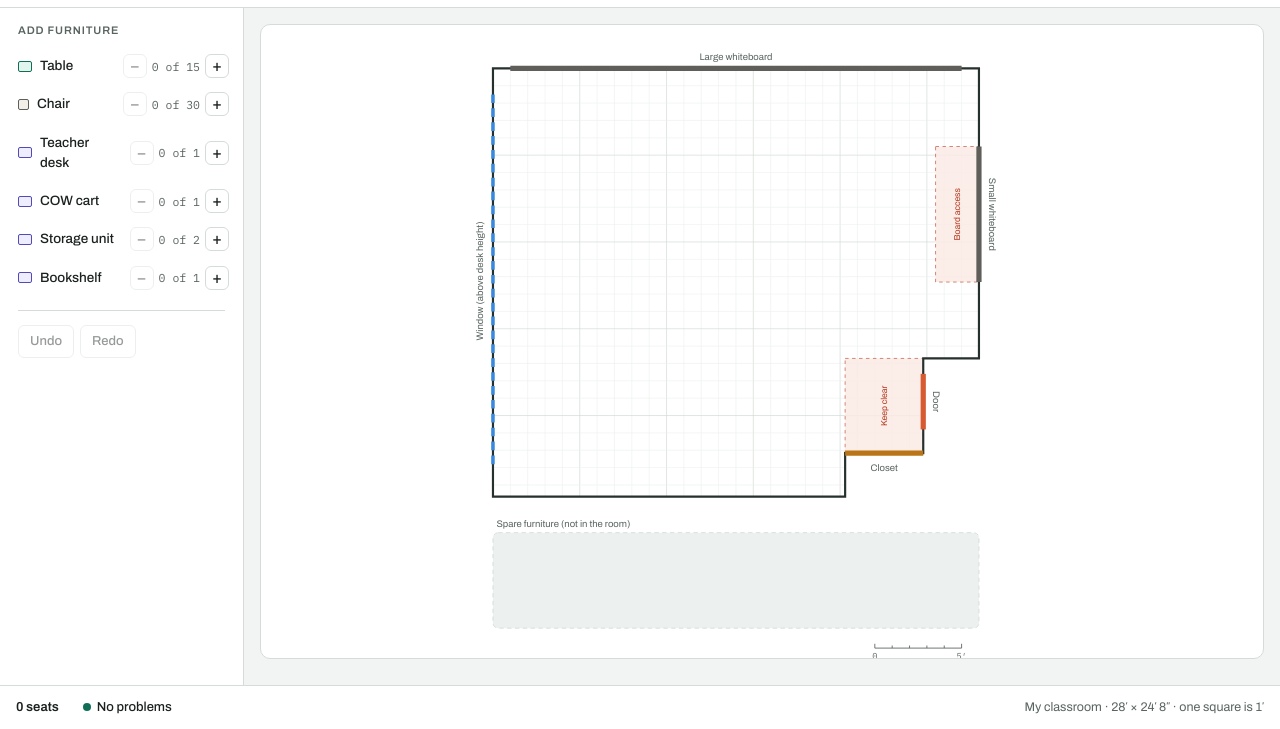
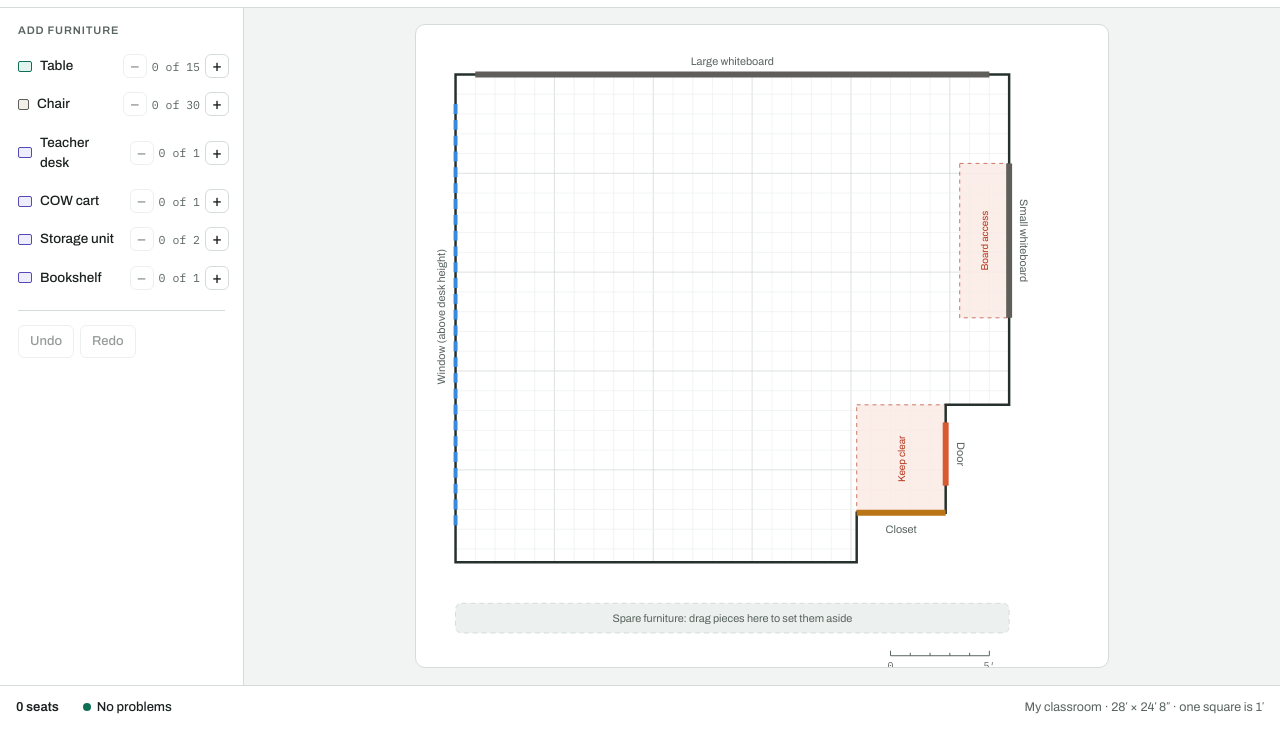
Before and after one commit to aroble11/classroom-layout-planner, a plain HTML site: page index.html in a window 1280 px wide. Shown: the part 71-800 px from the top of the page. Drawn offline with Linux system fonts and the light colour scheme.

Commit message:
Fit the plan card to the drawing and shrink the empty spare strip
Co-Authored-By: Claude Fable 5.2 <noreply@anthropic.com>

```diff
--- a/index.html
+++ b/index.html
@@ -187,7 +187,7 @@ button.primary { background: var(--ink); color: var(--surface); border-color: va
 .railsep { border-top: 1px solid var(--line); margin: 8px; }
 .rail .btns { padding-left: 8px; }
 .canvas { position: relative; border: none; border-radius: 0; background: var(--bg); padding: 16px; }
-#plan { max-height: calc(100vh - 165px); background: var(--surface); border: 1px solid var(--line); border-radius: 10px; box-sizing: border-box; }
+#plan { margin: 0 auto; background: var(--surface); border: 1px solid var(--line); border-radius: 10px; box-sizing: border-box; }
 .selbar { position: absolute; z-index: 10; display: flex; gap: 2px; padding: 3px; background: var(--surface); border: 1px solid var(--line); border-radius: 8px; box-shadow: 0 4px 14px rgba(0, 0, 0, 0.14); }
 .selbar button { border: none; padding: 5px 9px; font-size: 12.5px; }
 .selbar button:hover { background: var(--bg); }
@@ -210,7 +210,6 @@ button.primary { background: var(--ink); color: var(--surface); border-color: va
   .frow { border: 1px solid var(--line); padding: 0 5px 0 0; }
   .flist .fname { flex: none; padding: 6px 4px 6px 9px; }
   .panel { border-width: 1px 0 0; }
-  #plan { max-height: none; }
   .canvas { padding: 10px; }
 }
 .helplink { color: var(--accent); font-weight: 600; }
@@ -225,7 +224,7 @@ button.primary { background: var(--ink); color: var(--surface); border-color: va
   #print-head { display: block; margin: 0 0 8px; font-size: 14px; font-weight: 600; color: #000; }
   .work { display: block; }
   .canvas { border: none; padding: 0; background: #fff; }
-  #plan { width: 100%; height: 7in; max-height: none; border: none; }
+  #plan { width: 100% !important; height: 7in !important; border: none; }
 }
 .types { gap: 4px !important; }
 .types button { width: 100%; justify-content: flex-start; gap: 8px; text-align: left; white-space: normal; }
@@ -393,7 +392,7 @@ button.primary { background: var(--ink); color: var(--surface); border-color: va
   'use strict';
   /* Units are feet. S is pixels per foot. The room is a right-angled polygon whose
      smallest x and y are 0. Furniture below the room, in the gray strip, is "spare". */
-  var S = 20, E = 0.01, SNAP = 0.25, SPARE_GAP = 0.73, PARK_TOP = 2.08, PARK_H = 5.5;
+  var S = 20, E = 0.01, SNAP = 0.25, SPARE_GAP = 0.73, PARK_TOP = 2.08, PARK_H = 5.5, PARK_H_EMPTY = 1.5;
   /* Furniture types belong to a room. TYPES and ORDER always describe the active room's list.
      A type is { id, name, shape, w, h, cls, owned, chair }: cls is the color group, owned is how
      many the room has (null for no limit), chair means adding one also adds a chair. */
@@ -853,10 +852,12 @@ button.primary { background: var(--ink); color: var(--surface); border-color: va
   /* ---------- drawing the plan ---------- */
   function P(v) { return r2(v * S); }
   function pts(arr) { return arr.map(function (p) { return P(p[0]) + ',' + P(p[1]); }).join(' '); }
+  /* The spare strip is drawn short while nothing is in it, so the room gets more of the screen. */
+  function parkH() { return items.some(function (it) { return isSpare(box(it)); }) ? PARK_H : PARK_H_EMPTY; }
   function viewBox() {
     if (drawing) return { x: -40, y: -40, w: drawing.gw * S + 70, h: drawing.gh * S + 70 };
     var B = RB();
-    return { x: P(B.minX) - 40, y: P(B.minY) - 50, w: Math.max(B.maxX - B.minX, 20) * S + 140, h: (B.maxY - B.minY + 9.3) * S + 50 };
+    return { x: P(B.minX) - 40, y: P(B.minY) - 50, w: Math.max(B.maxX - B.minX, 20) * S + 140, h: (B.maxY - B.minY + PARK_TOP + parkH() + 1.72) * S + 50 };
   }
   function rectAttrs(b) { return 'x="' + P(b.x1) + '" y="' + P(b.y1) + '" width="' + P(b.x2 - b.x1) + '" height="' + P(b.y2 - b.y1) + '"'; }
   function lineAttrs(x1, y1, x2, y2) { return 'x1="' + P(x1) + '" y1="' + P(y1) + '" x2="' + P(x2) + '" y2="' + P(y2) + '"'; }
@@ -1021,10 +1022,11 @@ button.primary { background: var(--ink); color: var(--surface); border-color: va
     var o = room.outline, B = RB(), setup = mode === 'setup', s = '', g = '', x, y;
     for (x = Math.floor(B.minX) + 1; x < B.maxX; x++) g += '<line class="' + (x % 5 ? 'gridl' : 'gridl5') + '" ' + lineAttrs(x, B.minY, x, B.maxY) + '/>';
     for (y = Math.floor(B.minY) + 1; y < B.maxY; y++) g += '<line class="' + (y % 5 ? 'gridl' : 'gridl5') + '" ' + lineAttrs(B.minX, y, B.maxX, y) + '/>';
-    var parkW = Math.max(B.maxX - B.minX, 20), parkY = B.maxY + PARK_TOP;
+    var parkW = Math.max(B.maxX - B.minX, 20), parkY = B.maxY + PARK_TOP, ph = parkH();
     s += '<defs><clipPath id="roomclip"><polygon points="' + pts(o) + '"/></clipPath></defs>';
-    s += '<rect class="park" x="' + P(B.minX) + '" y="' + P(parkY) + '" width="' + P(parkW) + '" height="' + P(PARK_H) + '" rx="6"/>';
-    s += '<text class="roomlbl" x="' + P(B.minX + 0.2) + '" y="' + P(parkY - 0.35) + '">Spare furniture (not in the room)</text>';
+    s += '<rect class="park" x="' + P(B.minX) + '" y="' + P(parkY) + '" width="' + P(parkW) + '" height="' + P(ph) + '" rx="6"/>';
+    if (ph === PARK_H) s += '<text class="roomlbl" x="' + P(B.minX + 0.2) + '" y="' + P(parkY - 0.35) + '">Spare furniture (not in the room)</text>';
+    else s += '<text class="roomlbl" x="' + P(B.minX + parkW / 2) + '" y="' + P(parkY + ph / 2) + '" text-anchor="middle" dominant-baseline="central">Spare furniture: drag pieces here to set them aside</text>';
     s += '<polygon class="floor" points="' + pts(o) + '"/>';
     if (opts.grid) s += '<g id="g-grid" clip-path="url(#roomclip)">' + g + '</g>';
     if (opts.zones || setup) {
@@ -1055,7 +1057,7 @@ button.primary { background: var(--ink); color: var(--surface); border-color: va
     items.forEach(function (it) { if (selected.has(it.id)) bsel += itemSVG(it); else a += itemSVG(it); });
     s += '<g id="g-items">' + a + bsel + '</g>';
     s += '<g id="g-over">' + (setup ? setupOverlay() : arrangeOverlay()) + '</g>';
-    s += '<g class="scale" transform="translate(' + P(B.minX + parkW - 6) + ' ' + P(B.maxY + 8.73) + ')"><line x1="0" y1="0" x2="' + P(5) + '" y2="0"/>';
+    s += '<g class="scale" transform="translate(' + P(B.minX + parkW - 6) + ' ' + P(parkY + ph + 1.15) + ')"><line x1="0" y1="0" x2="' + P(5) + '" y2="0"/>';
     for (x = 0; x <= 5; x++) s += '<line x1="' + P(x) + '" y1="' + (x % 5 ? -3 : -5) + '" x2="' + P(x) + '" y2="0"/>';
     s += '<text x="0" y="13" text-anchor="middle">0</text><text x="' + P(5) + '" y="13" text-anchor="middle">5′</text></g>';
     return s;
@@ -1148,7 +1150,7 @@ button.primary { background: var(--ink); color: var(--surface); border-color: va
     svg.setAttribute('viewBox', [vb.x, vb.y, vb.w, vb.h].join(' '));
     svg.setAttribute('class', mode + (drag ? ' dragging' : ''));
     svg.innerHTML = drawing ? drawingSVG() : planSVG();
-    placeSelBar();
+    fitPlan(); placeSelBar();
   }
 
   /* ---------- side panels ---------- */
@@ -1388,6 +1390,19 @@ button.primary { background: var(--ink); color: var(--surface); border-color: va
     ck.className = 'chk' + (np ? ' bad' : nw ? ' has' : '');
     ck.hidden = setup;
   }
+  /* Sizes the plan so the whole drawing fits in the space available, and the white card is exactly
+     as big as the drawing. On narrow screens it uses the full width and the page scrolls. */
+  function fitPlan() {
+    var vb = vbLock || viewBox(), c = $('canvas'), cs = getComputedStyle(c);
+    var availW = c.clientWidth - parseFloat(cs.paddingLeft) - parseFloat(cs.paddingRight), w = availW, ht = availW * vb.h / vb.w;
+    if (window.innerWidth > 900) {
+      var hint = $('hint'), bar = document.querySelector('.statusbar');
+      var availH = window.innerHeight - c.offsetTop - bar.offsetHeight - parseFloat(cs.paddingTop) - parseFloat(cs.paddingBottom) - (hint.offsetHeight ? hint.offsetHeight + 8 : 0);
+      availH = Math.max(320, availH);
+      if (ht > availH) { ht = availH; w = ht * vb.w / vb.h; }
+    }
+    svg.style.width = Math.floor(w) + 'px'; svg.style.height = Math.floor(ht) + 'px';
+  }
   /* The small Rotate / Duplicate / Delete bar that sits just above the selected furniture. */
   function placeSelBar() {
     var bar = $('selbar'), b = null;
@@ -1407,7 +1422,7 @@ button.primary { background: var(--ink); color: var(--surface); border-color: va
     bar.style.left = Math.round(clamp(cx - bw / 2, 4, Math.max(4, c.width - bw - 4))) + 'px';
     bar.style.top = Math.round(y) + 'px';
   }
-  function renderAll() { renderPlan(); renderChrome(); if (mode === 'setup') renderSetupPanel(); else renderPanel(); }
+  function renderAll() { renderPlan(); renderChrome(); if (mode === 'setup') renderSetupPanel(); else renderPanel(); fitPlan(); placeSelBar(); }
 
   /* ---------- arranging furniture ---------- */
   function find(id) { for (var i = 0; i < items.length; i++) if (items[i].id === id) return items[i]; return null; }
@@ -1817,7 +1832,7 @@ button.primary { background: var(--ink); color: var(--surface); border-color: va
   $('btn-checks').addEventListener('click', function () { panelOpen = !panelOpen; renderAll(); });
   $('btn-layouts').addEventListener('click', function () { panelOpen = true; renderAll(); $('saved-sec').scrollIntoView({ block: 'nearest' }); });
   $('btn-panel-close').addEventListener('click', function () { panelOpen = false; renderAll(); });
-  window.addEventListener('resize', placeSelBar);
+  window.addEventListener('resize', function () { fitPlan(); placeSelBar(); });
   $('btn-room-new').addEventListener('click', newRoom);
   $('btn-room-dup').addEventListener('click', dupRoom);
   $('btn-room-del').addEventListener('click', deleteRoom);
```
